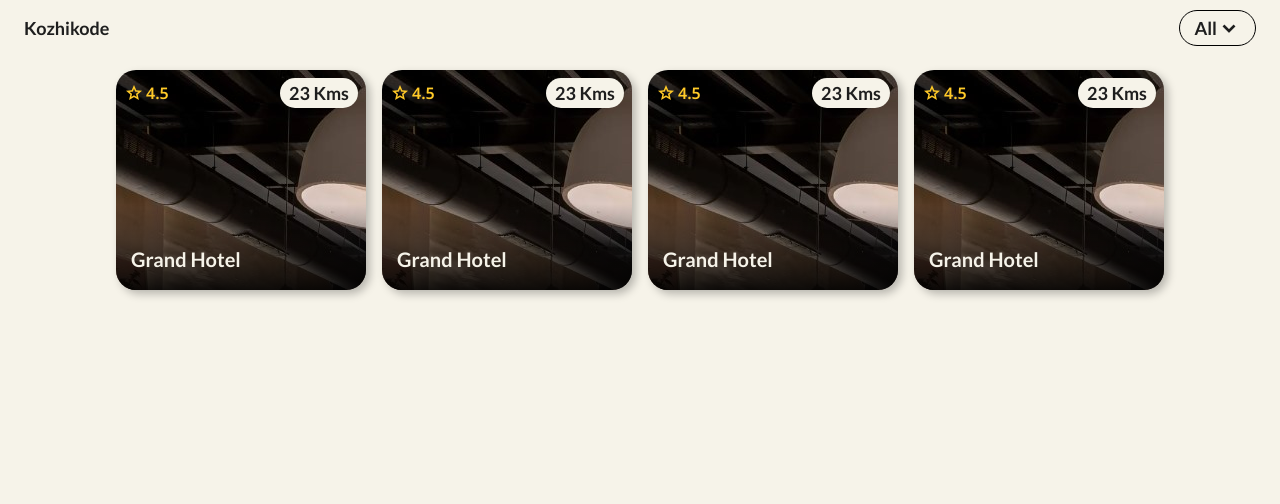
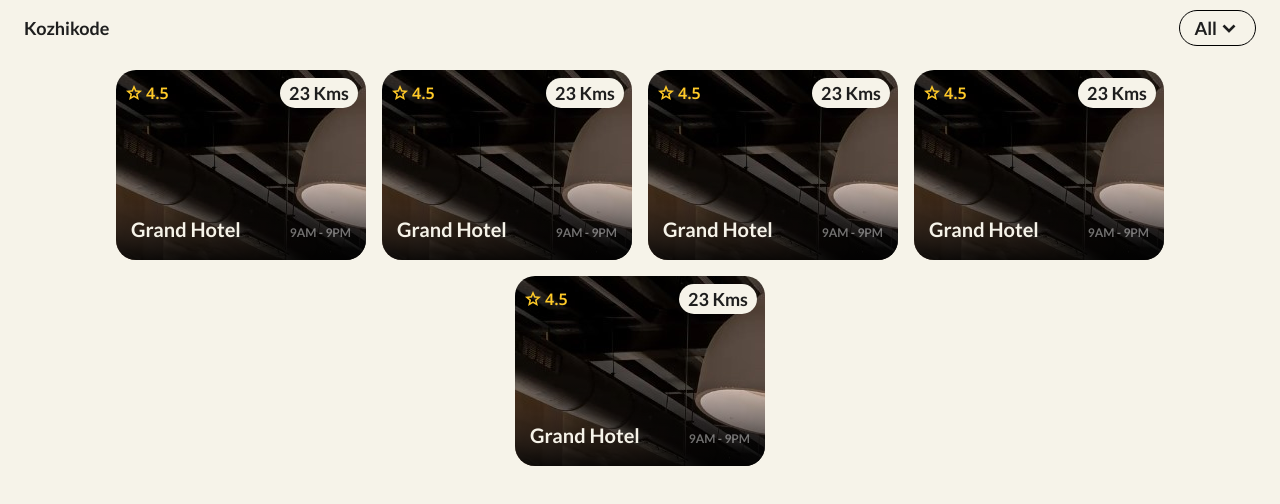
Before and after one commit to n48331/FoodEvide-skeleton, a plain HTML site: page home/index.html in a window 1280 px wide. Shown: the part 218-722 px from the top of the page. Drawn offline with nearby package versions, Linux system fonts and the light colour scheme; a web font is replaced by a local one.

Commit message:
time added

```diff
--- a/home/index.html
+++ b/home/index.html
@@ -41,6 +41,7 @@
                 </div>
                 <div>
                     <h4>Grand Hotel</h4>
+                    <p>9AM - 9PM</p>
                 </div>
             </div>
             <div class="card" onclick="location.href='../details';">
@@ -56,6 +57,7 @@
                 </div>
                 <div>
                     <h4>Grand Hotel</h4>
+                    <p>9AM - 9PM</p>
                 </div>
             </div>
             <div class="card" onclick="location.href='../details';">
@@ -71,6 +73,7 @@
                 </div>
                 <div>
                     <h4>Grand Hotel</h4>
+                    <p>9AM - 9PM</p>
                 </div>
             </div>
             <div class="card" onclick="location.href='../details';">
@@ -86,8 +89,26 @@
                 </div>
                 <div>
                     <h4>Grand Hotel</h4>
+                    <p>9AM - 9PM</p>
                 </div>
             </div>
+            <div class="card" onclick="location.href='../details';">
+                <div>
+                    <div class="rating"><span class="material-symbols-outlined">
+                            star
+                        </span>
+                        <p>4.5</p>
+                    </div>
+                    <div class="distance">
+                        <span>23 Kms</span>
+                    </div>
+                </div>
+                <div>
+                    <h4>Grand Hotel</h4>
+                    <p>9AM - 9PM</p>
+                </div>
+            </div>
+
         </section>
     </main>
 </body>
--- a/home/style.css
+++ b/home/style.css
@@ -99,10 +99,10 @@ main {
     justify-content: space-between;
     width: 90%;
     max-width: 475px;
-    min-height: 220px;
+    min-height: 190px;
     border-radius: 20px;
     background: url(../home/images/1.jpg), lightgray 50% / cover no-repeat;
-    box-shadow: 4px 4px 8px 0px rgba(0, 0, 0, 0.25);
+    /* box-shadow: 4px 4px 8px 0px rgba(0, 0, 0, 0.25); */
     overflow: hidden;
 
 }
@@ -141,6 +141,8 @@ main {
 
 .card>div:nth-child(2) {
     display: flex;
+    justify-content: space-between;
+    align-items: baseline;
     width: 100%;
     height: 63px;
     padding: 43px 15px;
@@ -151,7 +153,11 @@ main {
     background: linear-gradient(180deg, rgba(30, 30, 30, 0.00) 0%, rgba(0, 0, 0, 0.90) 100%);
     color: var(--white);
 }
-
+.card>div:nth-child(2)>p{
+    font-size: 12px;
+    color: #ffffff6e;
+    font-weight:400;;
+}
 @media screen and (min-width:475px) {
 
     .card {
```
